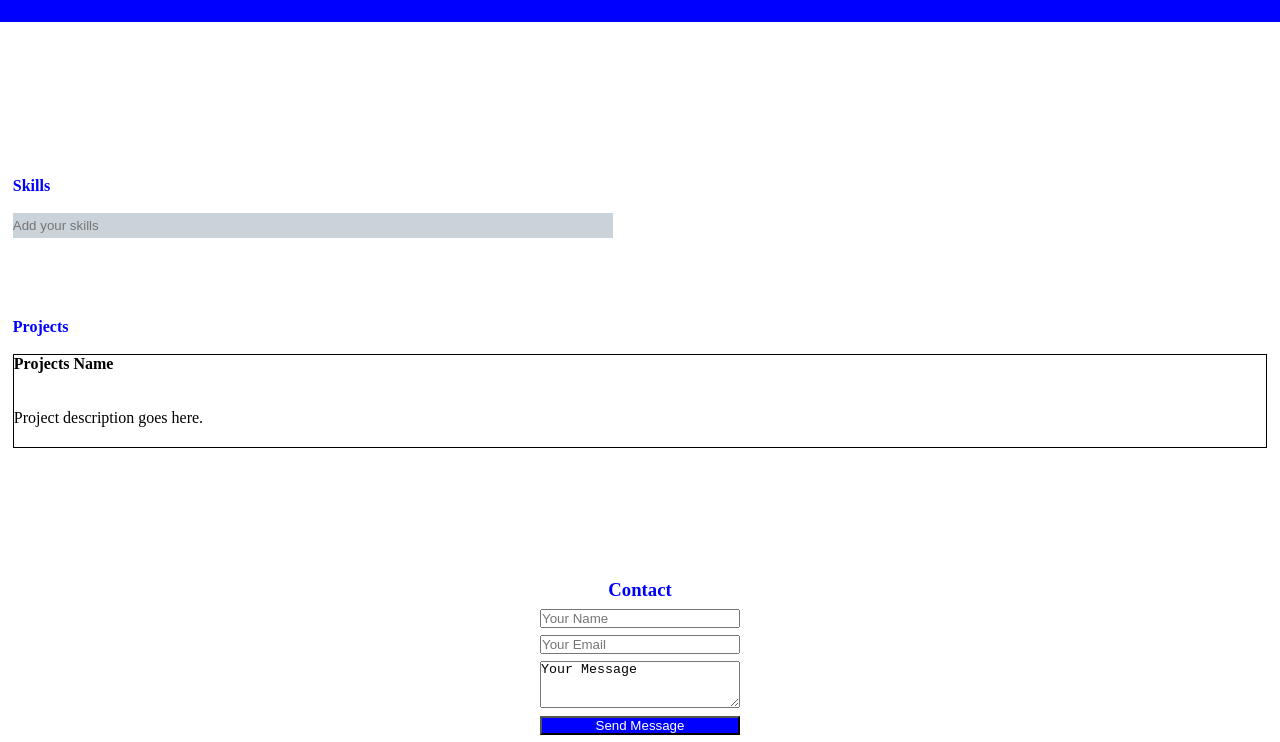
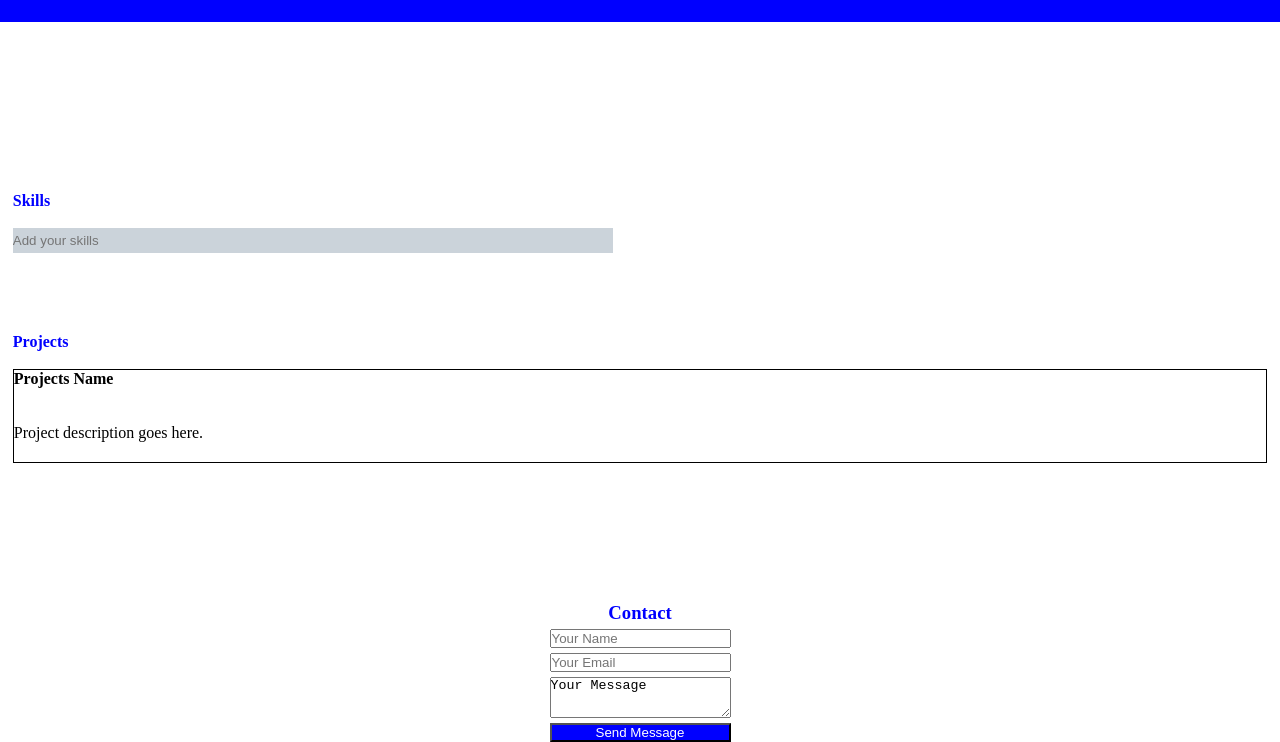
Before and after one commit to Rishabh8858/tsk3, a plain HTML site: page index.html in a window 1280 px wide. Shown: the part 58-800 px from the top of the page. Drawn offline with Linux system fonts and the light colour scheme.

Commit message:
Add files via upload

```diff
--- a/style.css
+++ b/style.css
@@ -10,7 +10,7 @@
     flex-direction: column;
     justify-content: space-between;
     align-items: center;
-    overflow-x: none;
+
 }
 .head{
     height: 80px;
@@ -32,12 +32,13 @@ label{
  font-weight: bold;
 }
 .bottom{
-    height: 170px;
-    width: 200px;
+    height: 140px;
+    width: 99%vw;
     /* background-color: yellow; */
     display: flex;
     flex-direction: column;
-    justify-content: space-evenly;
+    gap: 5px;
+
 }
 button{
     background-color: blue;
```
